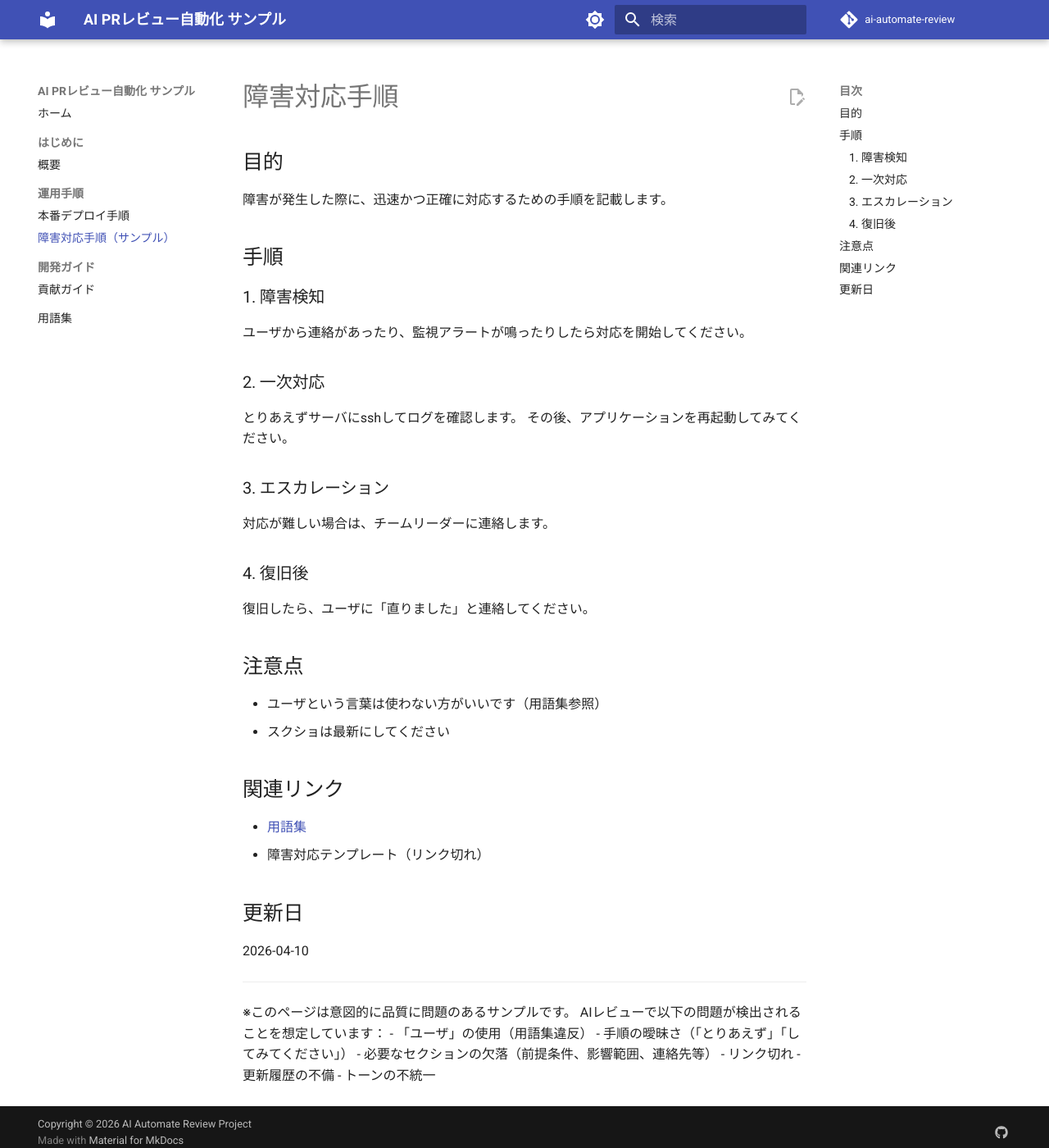
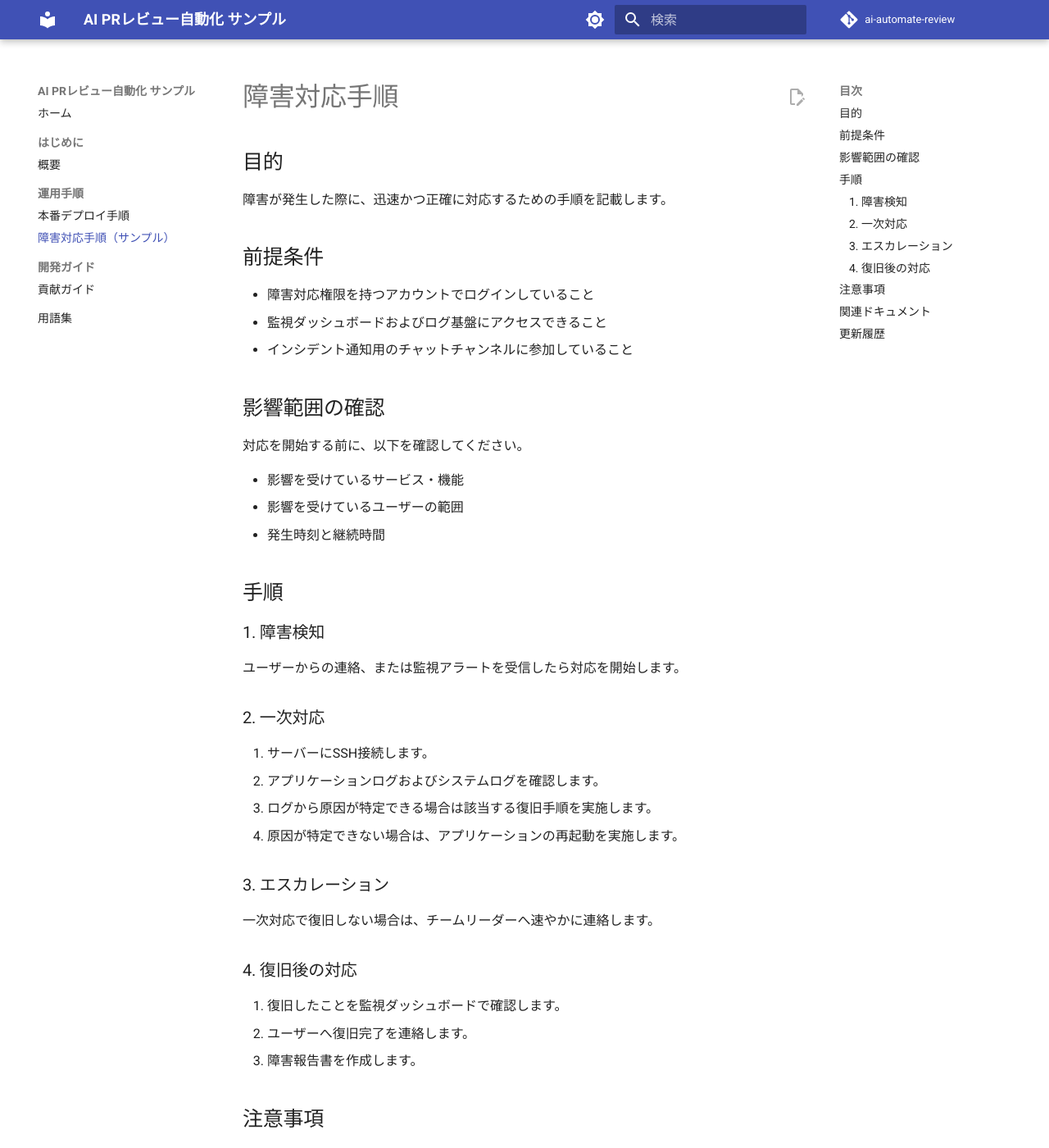
Before and after one commit to safubuki/ai-automate-review, an MkDocs documentation site: the page built from docs/運用手順/incident-response.md, in a window 1280 px wide and 1400 px high. Shown: the whole window at 82% size. Built offline with MkDocs 1.6.1 and Material for MkDocs 9.7.7, drawn with Linux system fonts in a browser that asks for light colours; comment, search, counter and statistics services are not loaded; some of the changed text lies outside the part shown.

Commit message:
chore(demo): Establish clean baseline for AI review demo
- Bring in working AI docs review workflow and prompt files
- Replace problematic incident-response.md with a clean baseline
  (proper sections, correct terminology, no ambiguous wording)

This baseline allows demo PRs to introduce problematic changes
that the AI review can detect.

Co-Authored-By: Claude Opus 4.7 <noreply@anthropic.com>

```diff
--- a/docs/運用手順/incident-response.md
+++ b/docs/運用手順/incident-response.md
@@ -4,46 +4,56 @@
 
 障害が発生した際に、迅速かつ正確に対応するための手順を記載します。
 
+## 前提条件
+
+- 障害対応権限を持つアカウントでログインしていること
+- 監視ダッシュボードおよびログ基盤にアクセスできること
+- インシデント通知用のチャットチャンネルに参加していること
+
+## 影響範囲の確認
+
+対応を開始する前に、以下を確認してください。
+
+- 影響を受けているサービス・機能
+- 影響を受けているユーザーの範囲
+- 発生時刻と継続時間
+
 ## 手順
 
 ### 1. 障害検知
 
-ユーザから連絡があったり、監視アラートが鳴ったりしたら対応を開始してください。
+ユーザーからの連絡、または監視アラートを受信したら対応を開始します。
 
 ### 2. 一次対応
 
-とりあえずサーバにsshしてログを確認します。
-その後、アプリケーションを再起動してみてください。
+1. サーバーにSSH接続します。
+2. アプリケーションログおよびシステムログを確認します。
+3. ログから原因が特定できる場合は該当する復旧手順を実施します。
+4. 原因が特定できない場合は、アプリケーションの再起動を実施します。
 
 ### 3. エスカレーション
 
-対応が難しい場合は、チームリーダーに連絡します。
+一次対応で復旧しない場合は、チームリーダーへ速やかに連絡します。
 
-### 4. 復旧後
+### 4. 復旧後の対応
 
-復旧したら、ユーザに「直りました」と連絡してください。
+1. 復旧したことを監視ダッシュボードで確認します。
+2. ユーザーへ復旧完了を連絡します。
+3. 障害報告書を作成します。
 
-## 注意点
+## 注意事項
 
-- ユーザという言葉は使わない方がいいです（用語集参照）
-- スクショは最新にしてください
+- 用語は[用語集](../用語集.md)に従って統一してください。
+- 操作スクリーンショットは最新の状態に保ってください。
+- 復旧優先で対応し、原因調査は復旧後に実施します。
 
-## 関連リンク
+## 関連ドキュメント
 
 - [用語集](../用語集.md)
-- 障害対応テンプレート（リンク切れ）
+- [デプロイ手順](deploy-procedure.md)
 
-## 更新日
+## 更新履歴
 
-2026-04-10
-
----
-
-※このページは意図的に品質に問題のあるサンプルです。
-AIレビューで以下の問題が検出されることを想定しています：
-- 「ユーザ」の使用（用語集違反）
-- 手順の曖昧さ（「とりあえず」「してみてください」）
-- 必要なセクションの欠落（前提条件、影響範囲、連絡先等）
-- リンク切れ
-- 更新履歴の不備
-- トーンの不統一
+| 日付 | 変更内容 | 担当 |
+|------|----------|------|
+| 2026-05-27 | 初版作成 | 運用チーム |
```
Also changed, not shown: 2 other files.
